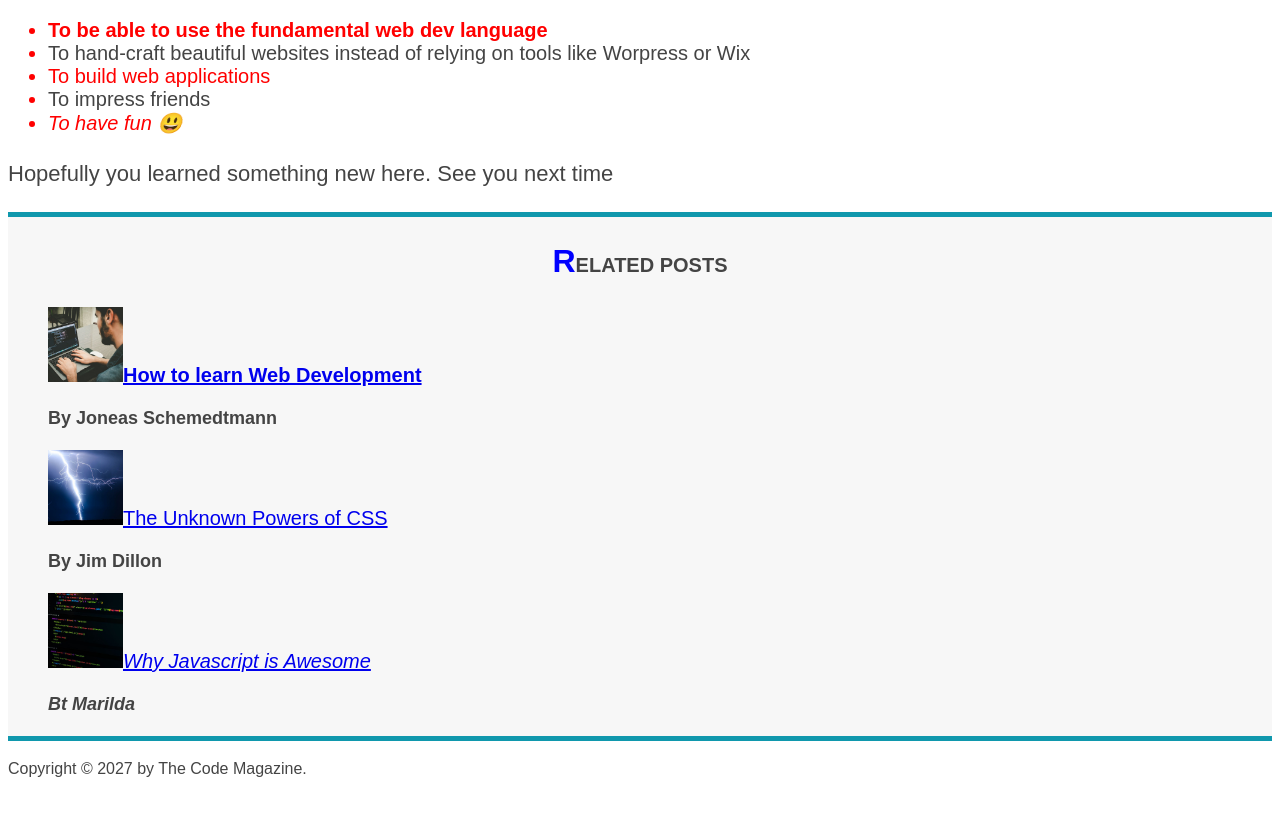
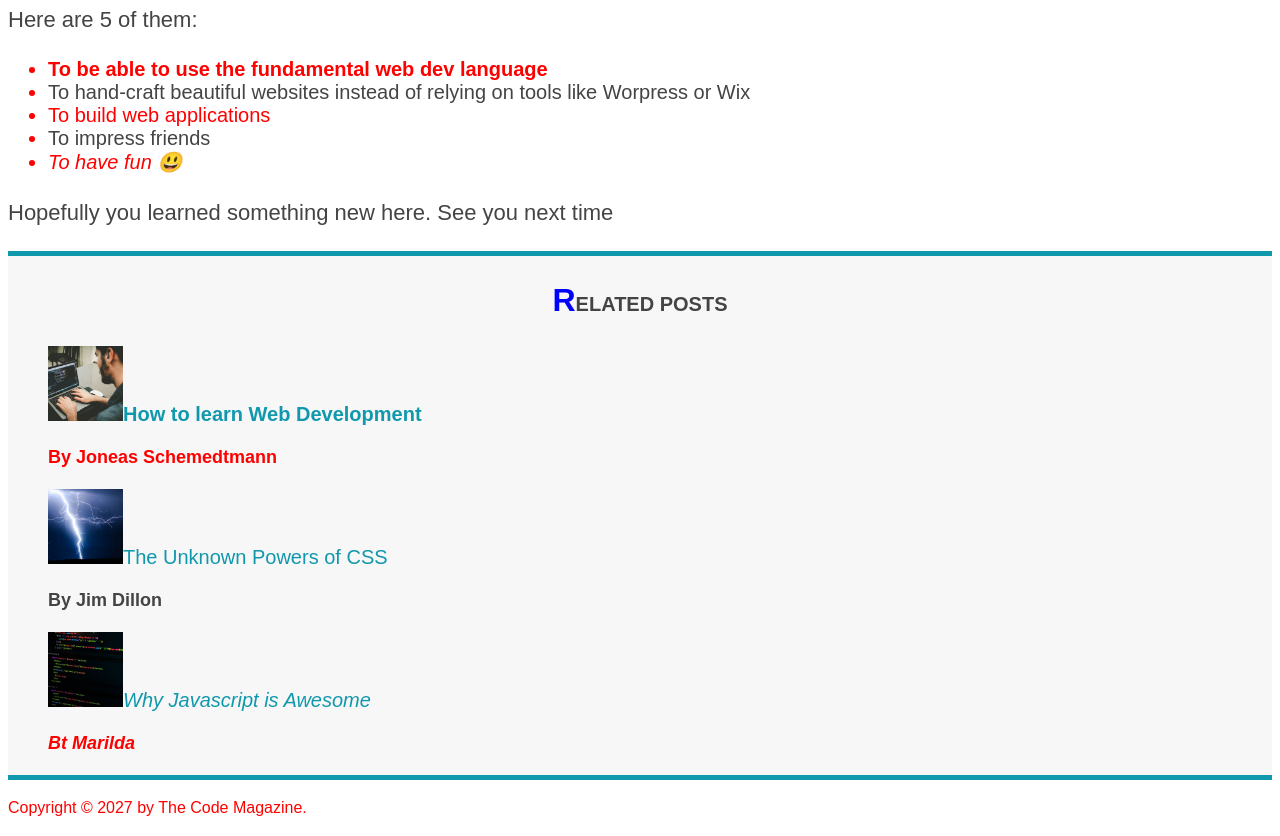
Before and after one commit to asai-rupali/html-css, a plain HTML site: page index.html in a window 1280 px wide. Shown: the part 1567-2403 px from the top of the page. Before the commit the page ends 2364 px from the top, so only its background shows below. Drawn offline with Linux system fonts and the light colour scheme.

Commit message:
resolving conflicts

```diff
--- a/index.html
+++ b/index.html
@@ -44,7 +44,7 @@
                 <li>The closing tag</li>
                 <li>The actual element</li>
             </ol>
-            You can learn more at the <a href="#">MDN Web Docs.</a>
+            <p>You can learn more at the <a href="#">MDN Web Docs.</a></p>
             <h2>Why should you learn HTML?</h2>
             <p> There are countless reasons for learning the fundamental language of the web.</p>
             <p> Here are 5 of them:</p>
@@ -84,7 +84,7 @@
             </ul>
         </aside>
         <footer>
-            <p id="copyright">
+            <p id="copyright" class="copyright text">
             Copyright &copy; 2027 by The Code Magazine.
             </p>
         </footer>
--- a/style.css
+++ b/style.css
@@ -1,6 +1,10 @@
-h1,h2,h3,h4,p,li{
+*{
+    /* border-top: 10px solid #1098ad; */
+}
+body{
     font-family: sans-serif;
     color:#444;
+    border-top: 10px solid #1098ad;
 }
 h1,h2,h3{
     color:#1098ad;
@@ -56,11 +60,43 @@ aside{
     border-top:5px solid #1098ad;
     border-bottom:5px solid #1098ad;
 }
-body{
-    /* background-color:orangered; */
+
+/* Styling Links */
+a:link{
+    color:#1098ad;
+    text-decoration: none;
 }
+a:visited{
+    color:#1098ad;
+}
+a:hover{
+    color: orangered;
+    font-weight: bold;
+    text-decoration: underline dotted orangered;
+}
+a:active{
+    background-color: black;
+    font-style: italic;
+}
+
+
+/*LVHA*/
+
+/* Resolving conflicts */
+#copyright{
+    color:red;
+}
+.copyright{
+    color:blue;
+}
+.text{
+    color:yellow;
+}
+footer p{
+    /* color:green !important; */
+}
+
 /*Pseudo elements*/
-
 /* .first-li{
     font-weight: bold;
 } */
```
